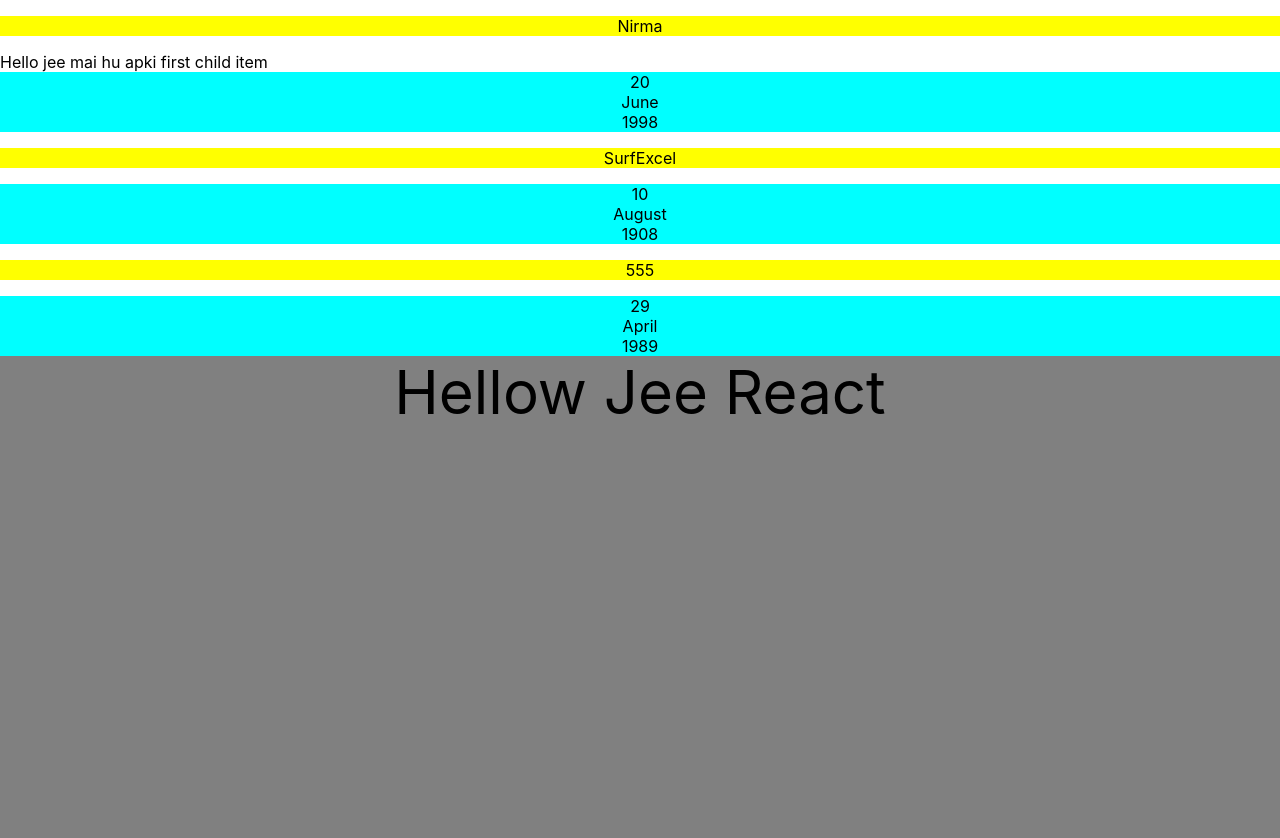
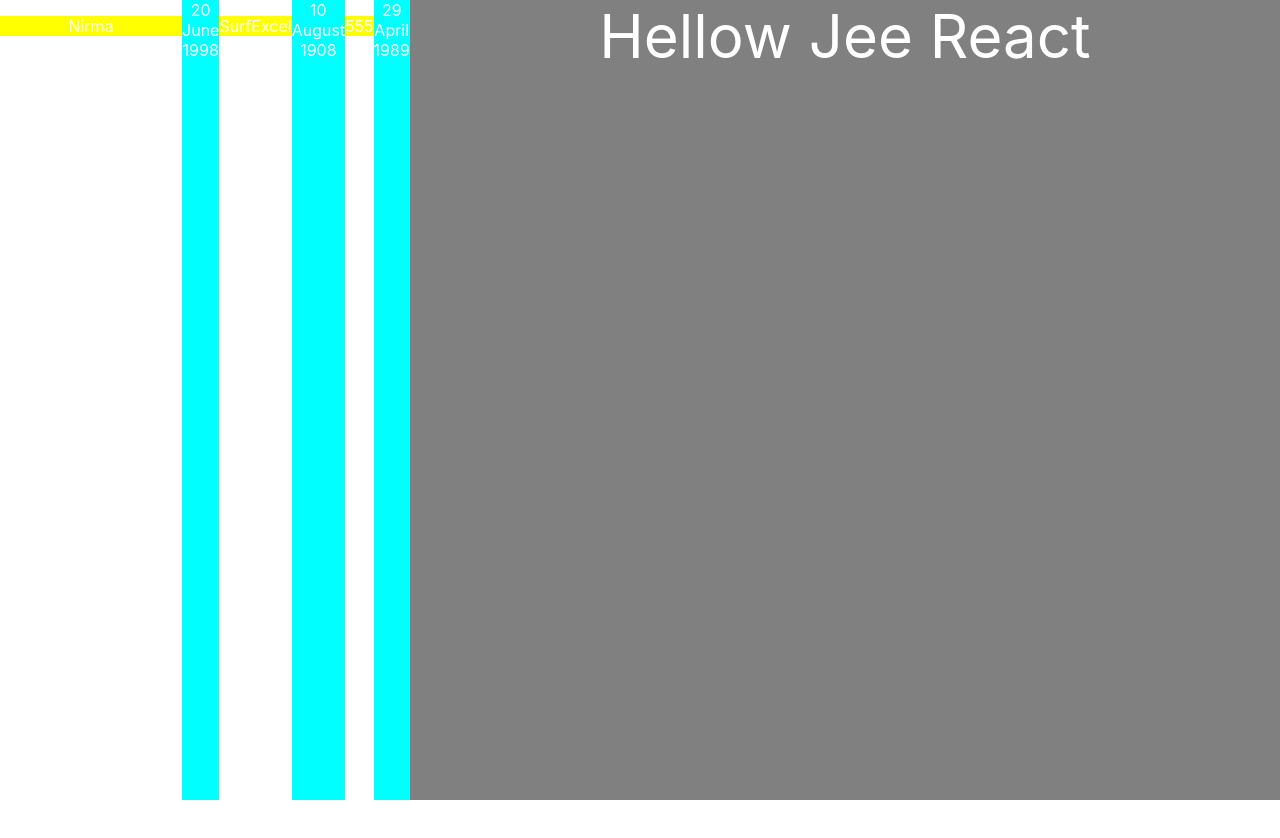
Before and after one commit to ManojBhandarkar98/CodeHelp-React, a React (Create React App) app: page / in a window 1280 px wide. Shown: the top 838 px of the page. After the commit the page ends 800 px from the top, so only its background shows below. Built offline with nearby package versions, Linux system fonts and the light colour scheme.

Commit message:
Epi - 01 - parent child

```diff
--- a/src/App.js
+++ b/src/App.js
@@ -1,5 +1,6 @@
 
 import './App.css';
+import Card from './Componants/Card';
 import Item from './Componants/Item';
 import ItemDate from './Componants/ItemDate';
 
@@ -8,24 +9,25 @@
   const response = [
     {
       itemName: "Nirma",
-      itemDate:"20",
-      itemMonth:"June",
-      itemYear:"1998"
+      itemDate: "20",
+      itemMonth: "June",
+      itemYear: "1998"
     },
     {
       itemName: "SurfExcel",
-      itemDate:"10",
-      itemMonth:"August",
-      itemYear:"1908"
-    },{
+      itemDate: "10",
+      itemMonth: "August",
+      itemYear: "1908"
+    }, {
       itemName: "555",
-      itemDate:"29",
-      itemMonth:"April",
-      itemYear:"1989"
+      itemDate: "29",
+      itemMonth: "April",
+      itemYear: "1989"
     }
   ]
   return (
     <div>
+      <Card>
         <Item itemName={response[0].itemName}>
           Hello jee mai hu apki first child item
         </Item>
@@ -36,6 +38,7 @@
         <ItemDate day={response[2].itemDate} month={response[2].itemMonth} year={response[2].itemYear}></ItemDate>
 
         <div className="App">Hellow Jee React</div>
+      </Card>
     </div>
   );
 }
--- /dev/null
+++ b/src/Componants/Card.css
@@ -0,0 +1,4 @@
+.card{
+    display: flex;
+    color: white;
+}
--- /dev/null
+++ b/src/Componants/Card.js
@@ -0,0 +1,9 @@
+import "./Card.css";
+const Card = (props) => {
+    return (
+        <div className="card">
+            {props.children}
+        </div>
+    );
+}
+export default Card;
```
Lines whose indentation alone changed are shown as unchanged.
